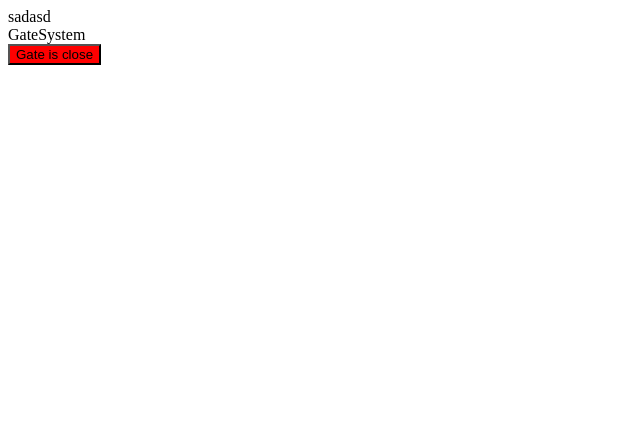
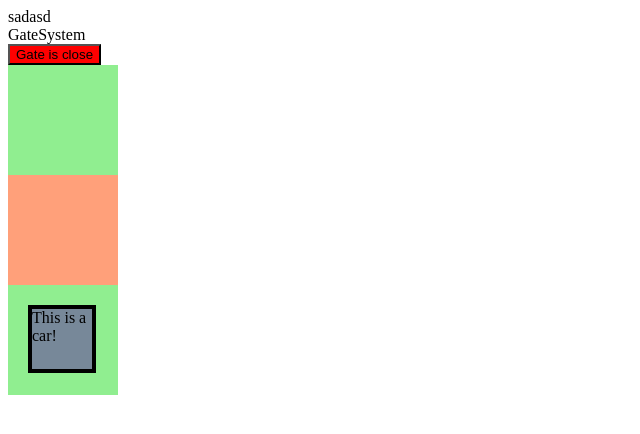
Before and after one commit to Squidoo22/learning-bootcamp, a Vue app: page / in a window 1280 px wide. Shown: the top 434 px of the page, without its empty margins (0-640 px from the left). Built offline with nearby package versions, Linux system fonts and the light colour scheme.

Commit message:
Added GateSchema component for representation of a gate area structure

```diff
--- a/src/components/GateSystemComponent.vue
+++ b/src/components/GateSystemComponent.vue
@@ -1,14 +1,28 @@
 <template>
-  GateSystem
-  <gate-remote-controller-component />
+  <div>
+    GateSystem
+    <gate-remote-controller-component @stateChanged="onGateChangeState"/>
+    <gate-schema :gateOpenedState="isGateOpenedOrInClosingProcess"/>
+  </div>
 </template>
 
 <script>
 import { defineComponent } from 'vue';
 import GateRemoteControllerComponent from './widgets/GateRemoteControllerComponent.vue';
+import GateSchema from './widgets/GateSchema.vue';
 
 export default defineComponent({
-  components: { GateRemoteControllerComponent },
-  setup() {},
+  components: { GateRemoteControllerComponent, GateSchema },
+  data() {
+    return {
+      isGateOpenedOrInClosingProcess: false
+    };
+  },
+
+  methods: {
+    onGateChangeState(state) {
+      this.isGateOpenedOrInClosingProcess = state;
+    }
+  }
 });
 </script>
--- a/src/components/widgets/GateRemoteControllerComponent.vue
+++ b/src/components/widgets/GateRemoteControllerComponent.vue
@@ -11,6 +11,7 @@ import { defineComponent } from 'vue';
 import GateInterface from '../../ts/GateInterface';
 import GateController from '../../ts/GateController';
 import MessagesController from '../../ts/MessagesController';
+import pubSub from '../../ts/PubSub';
 
 export default defineComponent({
   data() {
@@ -21,6 +22,7 @@ export default defineComponent({
   },
   created() {
     this.gateInterface = new GateInterface(this.gateController);
+    pubSub.subscribe('gateController:stateChanged', (state: boolean) => {this.$emit('stateChanged', state)});
   },
   methods: {
     onRemoteControllerClick(): void {
--- /dev/null
+++ b/src/components/widgets/GateSchema.vue
@@ -0,0 +1,89 @@
+<template>
+  <div id="gateSchemaComponent" class="gate-schema">
+    <div id="innerArea" class="inner-area" @dragover="onDragOver" @drop="onDrop"></div>
+    <div id="gateArea" class="gate-area" :class="{'opened': gateOpenedState}" @dragover="onDragOver" @drop="onDrop"></div>
+    <div id="outterArea" class="outter-area" @dragover="onDragOver" @drop="onDrop">
+      <div id="automobile" class="automobile-draggable" draggable="true" @dragstart="onDragStart" @dragend="onDragEnd">
+        This is a car!
+      </div>
+    </div>
+  </div>
+</template>
+
+<script lang="ts">
+  import { defineComponent } from 'vue';
+  import GateSensor from '../../ts/GateSensor';
+
+  export default defineComponent({
+    name: 'gate-schema',
+    data() {
+      return {
+        gateSensor: new GateSensor(),
+        draggableElement: null,
+        carLocation: 'outterArea'
+      };
+    },
+
+    props: ['gateOpenedState'],
+
+    methods: {
+      onDragStart(event: any) {
+        this.draggableElement = event.currentTarget;
+        event.currentTarget.classList.add('dragging');
+      },
+
+      onDragOver(event: any) {
+        if (this.carLocation === event.currentTarget.id || this.gateOpenedState) {
+          event.preventDefault();
+        }
+      },
+
+      onDrop(event: any) {
+        if (this.carLocation !== event.currentTarget.id) {
+          this.carLocation = event.currentTarget.id;
+          event.currentTarget.appendChild(this.draggableElement);
+
+          this.gateSensor.sendAlarm();
+        }
+      },
+
+      onDragEnd(event: any) {
+        this.draggableElement.classList.remove('dragging');
+        this.draggableElement = null;
+      }
+    }
+  });
+</script>
+
+<style lang="scss" scoped>
+  .gate-schema {
+    .inner-area, .outter-area, .gate-area {
+      width: 70px;
+      height: 70px;
+      padding: 20px;
+    }
+
+    .inner-area, .outter-area {
+      background-color: lightgreen;
+    }
+
+    .gate-area {
+      background-color: lightsalmon;
+
+      &.opened {
+        background-color: greenyellow;
+      }
+    }
+
+    .automobile-draggable {
+      background-color: lightslategrey;
+      width: 60px;
+      height: 60px;
+      border: 4px solid black;
+
+      &.dragging {
+        border-color: yellow;
+      }
+    }
+  }
+</style>
--- a/src/ts/GateController.ts
+++ b/src/ts/GateController.ts
@@ -33,6 +33,10 @@ class GateController implements IGateController {
 
   set TimeToFinishAction(val) {
     this.timeToFinishAction = val;
+  }
+
+  get isGateOpenOrInProcessOfClosing() {
+    return this.isGateOpen;
   }
 
   constructor() {
@@ -97,6 +101,8 @@ class GateController implements IGateController {
         this.isGateOpen = !this.isGateOpen;
 
         if (this.isGateOpen) this.gateAutoClosing();
+
+        pubSub.publish('gateController:stateChanged', this.isGateOpen);
       }
 
       const text = this.isGateOpen ? 'Gate is Open' : 'Gate is close';
```
